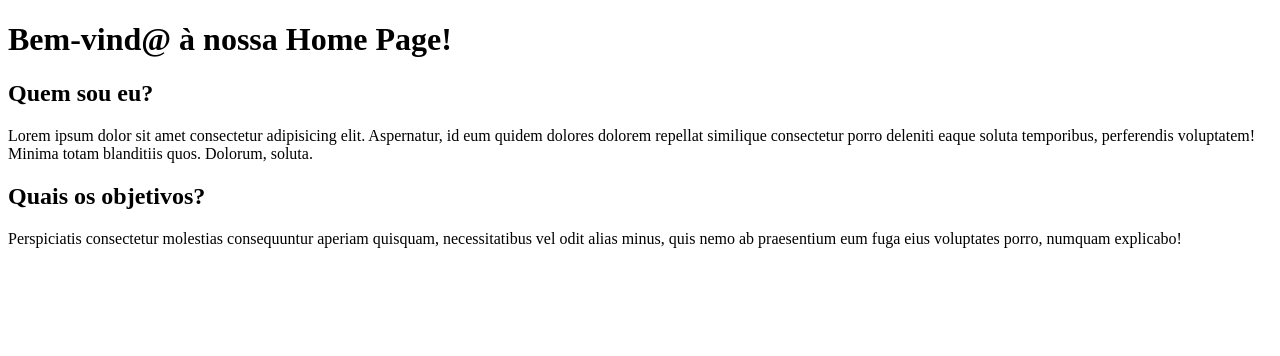
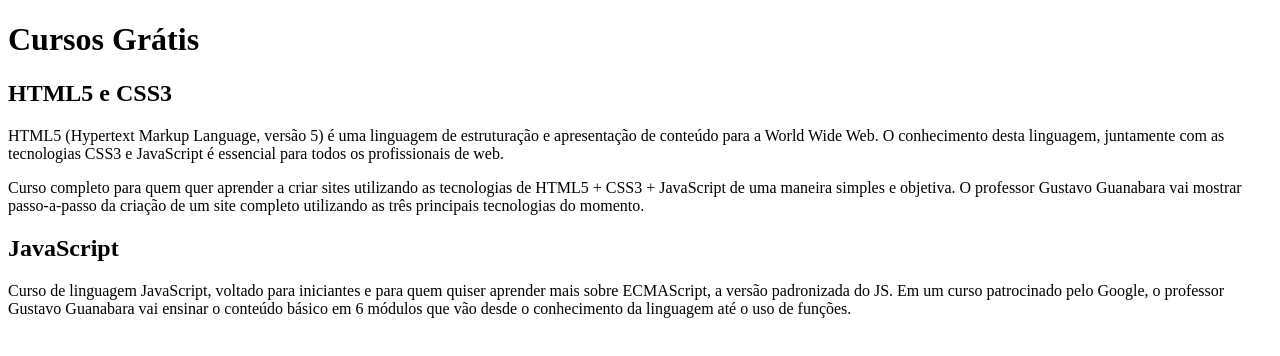
Before and after one commit to nandoangelo/nandoangelo-home-page, a plain HTML site: page index.html in a window 1280 px wide. Drawn offline with Linux system fonts and the light colour scheme.

Commit message:
Comecei a escrever o conteúdo

```diff
--- a/index.html
+++ b/index.html
@@ -10,21 +10,21 @@
 <body>
   <main>
     <header>
-      <h1>Bem-vind@ à nossa Home Page!</h1>
+      <h1>Cursos Grátis</h1>
     </header>
     <article>
-      <h2>Quem sou eu?</h2>
+      <h2>HTML5 e CSS3</h2>
       <p>
-        Lorem ipsum dolor sit amet consectetur adipisicing elit. Aspernatur, id eum quidem dolores
-        dolorem repellat similique consectetur porro deleniti eaque soluta temporibus, perferendis
-        voluptatem! Minima totam blanditiis quos. Dolorum, soluta.
+        HTML5 (Hypertext Markup Language, versão 5) é uma linguagem de estruturação e apresentação de conteúdo para a World Wide Web. O conhecimento desta linguagem, juntamente com as tecnologias CSS3 e JavaScript é essencial para todos os profissionais de web.
+      </p>
+      <p>
+        Curso completo para quem quer aprender a criar sites utilizando as tecnologias de HTML5 + CSS3 + JavaScript de uma maneira simples e objetiva. O professor Gustavo Guanabara vai mostrar passo-a-passo da criação de um site completo utilizando as três principais tecnologias do momento.
       </p>
     </article>
     <article>
-      <h2>Quais os objetivos?</h2>
+      <h2>JavaScript</h2>
       <p>
-        Perspiciatis consectetur molestias consequuntur aperiam quisquam, necessitatibus vel odit
-        alias minus, quis nemo ab praesentium eum fuga eius voluptates porro, numquam explicabo!
+        Curso de linguagem JavaScript, voltado para iniciantes e para quem quiser aprender mais sobre ECMAScript, a versão padronizada do JS. Em um curso patrocinado pelo Google, o professor Gustavo Guanabara vai ensinar o conteúdo básico em 6 módulos que vão desde o conhecimento da linguagem até o uso de funções.
       </p>
     </article>
   </main>
```
